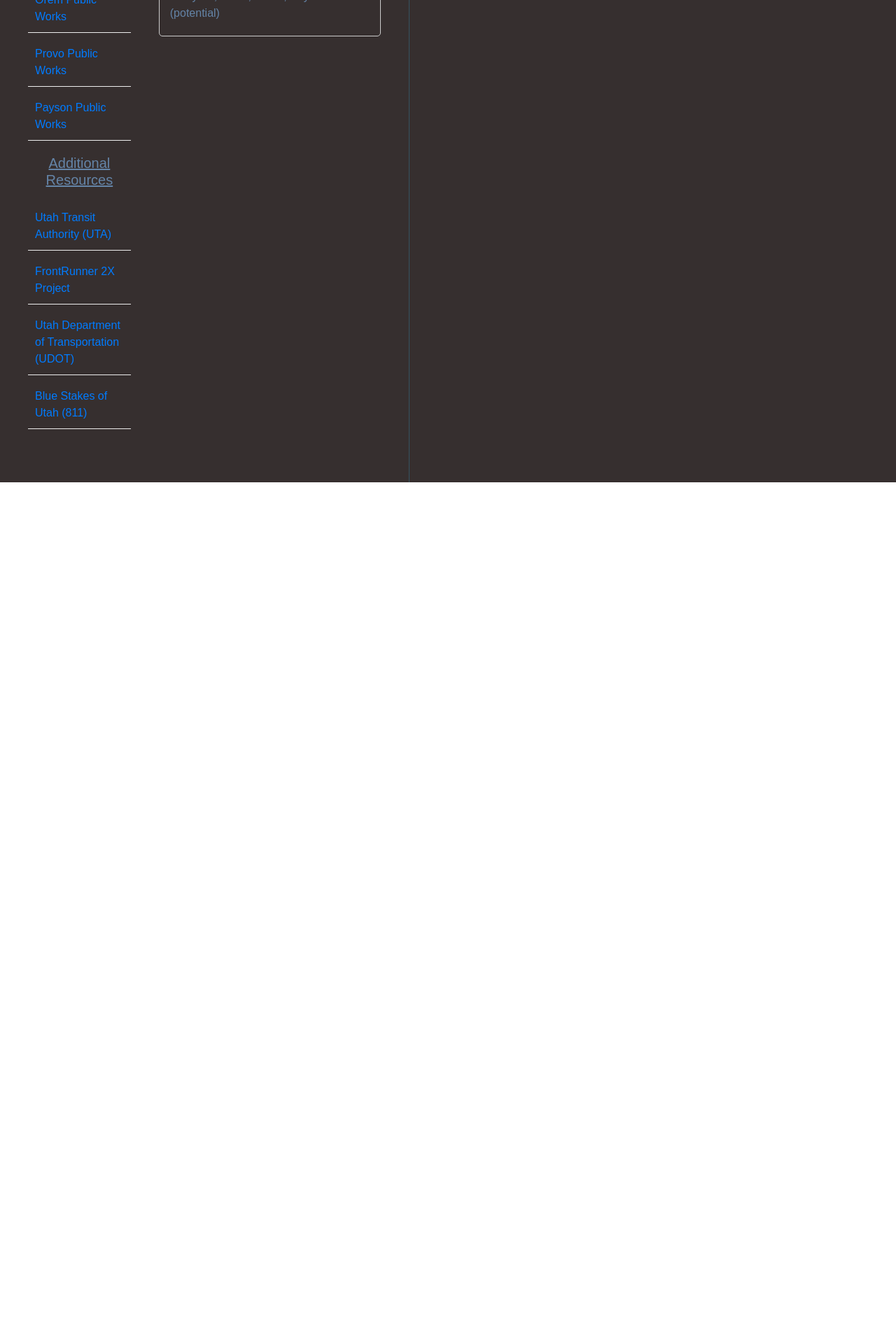
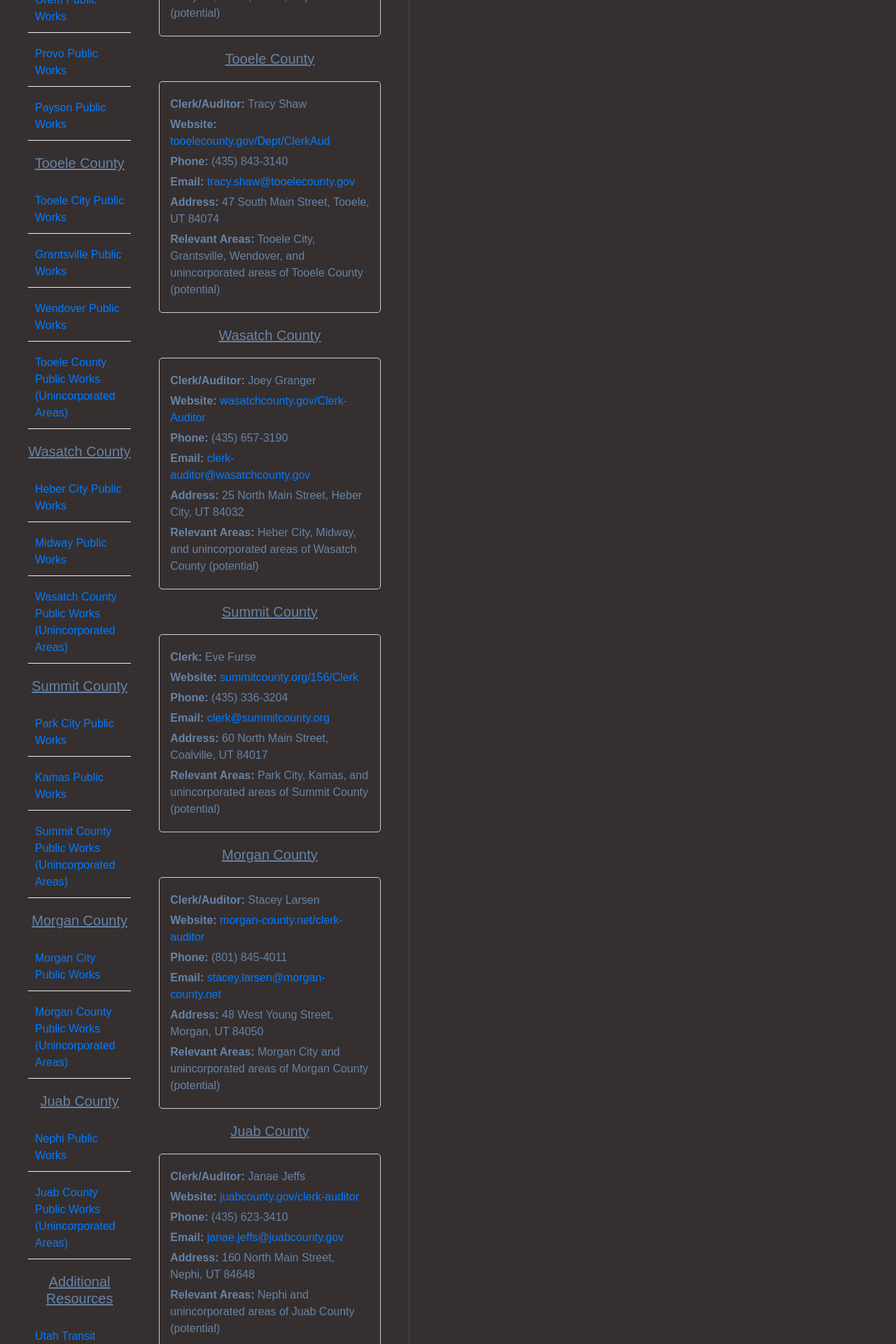
Before and after one commit to Vtencouchclimbr/Work-Site, a React (Vite) app: page / in a window 1280 px wide. Shown: the part 1600-3520 px from the top of the page at 70% size. Before the commit the page ends 2289 px from the top, so only its background shows below. Built offline with nearby package versions, Linux system fonts and the light colour scheme.

Commit message:
add counties

```diff
--- a/src/components/CountyClerks.jsx
+++ b/src/components/CountyClerks.jsx
@@ -44,6 +44,56 @@
         <p><strong>Address:</strong> 100 East Center Street, Suite 3600, Provo, UT 84606</p>
         <p><strong>Relevant Areas:</strong> Lehi, American Fork, Vineyard, Orem, Provo, Payson (potential)</p>
       </div>
+
+      <h2>Tooele County</h2>
+      <div className="clerk-info text-color">
+        <p><strong>Clerk/Auditor:</strong> Tracy Shaw</p>
+        <p><strong>Website:</strong> <a href="tooelecounty.gov/departments/clerk" target="_blank" rel="noopener noreferrer">tooelecounty.gov/Dept/ClerkAud</a></p>
+        <p><strong>Phone:</strong> (435) 843-3140</p>
+        <p><strong>Email:</strong> <a href="mailto:tracy.shaw@tooelecounty.gov">tracy.shaw@tooelecounty.gov</a></p>
+        <p><strong>Address:</strong> 47 South Main Street, Tooele, UT 84074</p>
+        <p><strong>Relevant Areas:</strong> Tooele City, Grantsville, Wendover, and unincorporated areas of Tooele County (potential)</p>
+      </div>
+
+      <h2>Wasatch County</h2>
+      <div className="clerk-info text-color">
+        <p><strong>Clerk/Auditor:</strong> Joey Granger</p>
+        <p><strong>Website:</strong> <a href="https://www.wasatchcounty.gov/Clerk-Auditor" target="_blank" rel="noopener noreferrer">wasatchcounty.gov/Clerk-Auditor</a></p>
+        <p><strong>Phone:</strong> (435) 657-3190</p>
+        <p><strong>Email:</strong> <a href="mailto:clerk-auditor@wasatchcounty.gov">clerk-auditor@wasatchcounty.gov</a></p>
+        <p><strong>Address:</strong> 25 North Main Street, Heber City, UT 84032</p>
+        <p><strong>Relevant Areas:</strong> Heber City, Midway, and unincorporated areas of Wasatch County (potential)</p>
+      </div>
+
+      <h2>Summit County</h2>
+      <div className="clerk-info text-color">
+        <p><strong>Clerk:</strong> Eve Furse</p>
+        <p><strong>Website:</strong> <a href="https://www.summitcounty.org/156/Clerk" target="_blank" rel="noopener noreferrer">summitcounty.org/156/Clerk</a></p>
+        <p><strong>Phone:</strong> (435) 336-3204</p>
+        <p><strong>Email:</strong> <a href="mailto:clerk@summitcounty.org">clerk@summitcounty.org</a></p>
+        <p><strong>Address:</strong> 60 North Main Street, Coalville, UT 84017</p>
+        <p><strong>Relevant Areas:</strong> Park City, Kamas, and unincorporated areas of Summit County (potential)</p>
+      </div>
+
+      <h2>Morgan County</h2>
+      <div className="clerk-info text-color">
+        <p><strong>Clerk/Auditor:</strong> Stacey Larsen</p>
+        <p><strong>Website:</strong> <a href="https://www.morgan-county.net/clerk-auditor" target="_blank" rel="noopener noreferrer">morgan-county.net/clerk-auditor</a></p>
+        <p><strong>Phone:</strong> (801) 845-4011</p>
+        <p><strong>Email:</strong> <a href="mailto:stacey.larsen@morgan-county.net">stacey.larsen@morgan-county.net</a></p>
+        <p><strong>Address:</strong> 48 West Young Street, Morgan, UT 84050</p>
+        <p><strong>Relevant Areas:</strong> Morgan City and unincorporated areas of Morgan County (potential)</p>
+      </div>
+
+      <h2>Juab County</h2>
+      <div className="clerk-info text-color">
+        <p><strong>Clerk/Auditor:</strong> Janae Jeffs</p>
+        <p><strong>Website:</strong> <a href="https://www.juabcounty.gov/clerk-auditor" target="_blank" rel="noopener noreferrer">juabcounty.gov/clerk-auditor</a></p>
+        <p><strong>Phone:</strong> (435) 623-3410</p>
+        <p><strong>Email:</strong> <a href="mailto:janae.jeffs@juabcounty.gov">janae.jeffs@juabcounty.gov</a></p>
+        <p><strong>Address:</strong> 160 North Main Street, Nephi, UT 84648</p>
+        <p><strong>Relevant Areas:</strong> Nephi and unincorporated areas of Juab County (potential)</p>
+      </div>
     </div>
   );
 };
--- a/src/components/PublicWorksLinks.jsx
+++ b/src/components/PublicWorksLinks.jsx
@@ -38,6 +38,40 @@
         <li><a href="https://www.payson.org/public-works" target="_blank" rel="noopener noreferrer">Payson Public Works</a></li>
       </ul>
 
+      <h2>Tooele County</h2>
+      <ul>
+        <li><a href="https://www.tooelecity.org/departments/public-works" target="_blank" rel="noopener noreferrer">Tooele City Public Works</a></li>
+        <li><a href="https://www.grantsvilleut.gov/departments/public-works" target="_blank" rel="noopener noreferrer">Grantsville Public Works</a></li>
+        <li><a href="https://www.wendovercityut.gov/public-works" target="_blank" rel="noopener noreferrer">Wendover Public Works</a></li>
+        <li><a href="https://www.tooelecounty.gov/departments/public-works" target="_blank" rel="noopener noreferrer">Tooele County Public Works (Unincorporated Areas)</a></li>
+      </ul>
+
+      <h2>Wasatch County</h2>
+      <ul>
+        <li><a href="https://www.heberut.gov/departments/public-works" target="_blank" rel="noopener noreferrer">Heber City Public Works</a></li>
+        <li><a href="https://www.midwaycityut.org/public-works" target="_blank" rel="noopener noreferrer">Midway Public Works</a></li>
+        <li><a href="https://www.wasatchcounty.gov/Public-Works" target="_blank" rel="noopener noreferrer">Wasatch County Public Works (Unincorporated Areas)</a></li>
+      </ul>
+
+      <h2>Summit County</h2>
+      <ul>
+        <li><a href="https://www.parkcity.org/departments/public-works" target="_blank" rel="noopener noreferrer">Park City Public Works</a></li>
+        <li><a href="https://www.kamas-ut.gov/public-works" target="_blank" rel="noopener noreferrer">Kamas Public Works</a></li>
+        <li><a href="https://www.summitcounty.org/156/Public-Works" target="_blank" rel="noopener noreferrer">Summit County Public Works (Unincorporated Areas)</a></li>
+      </ul>
+
+      <h2>Morgan County</h2>
+      <ul>
+        <li><a href="https://www.morgan-city.org/public-works" target="_blank" rel="noopener noreferrer">Morgan City Public Works</a></li>
+        <li><a href="https://www.morgan-county.net/public-works" target="_blank" rel="noopener noreferrer">Morgan County Public Works (Unincorporated Areas)</a></li>
+      </ul>
+
+      <h2>Juab County</h2>
+      <ul>
+        <li><a href="https://www.nephi.utah.gov/departments/public-works" target="_blank" rel="noopener noreferrer">Nephi Public Works</a></li>
+        <li><a href="https://www.juabcounty.gov/public-works" target="_blank" rel="noopener noreferrer">Juab County Public Works (Unincorporated Areas)</a></li>
+      </ul>
+
       <h2>Additional Resources</h2>
       <ul>
         <li><a href="https://www.rideuta.com" target="_blank" rel="noopener noreferrer">Utah Transit Authority (UTA)</a></li>
```
